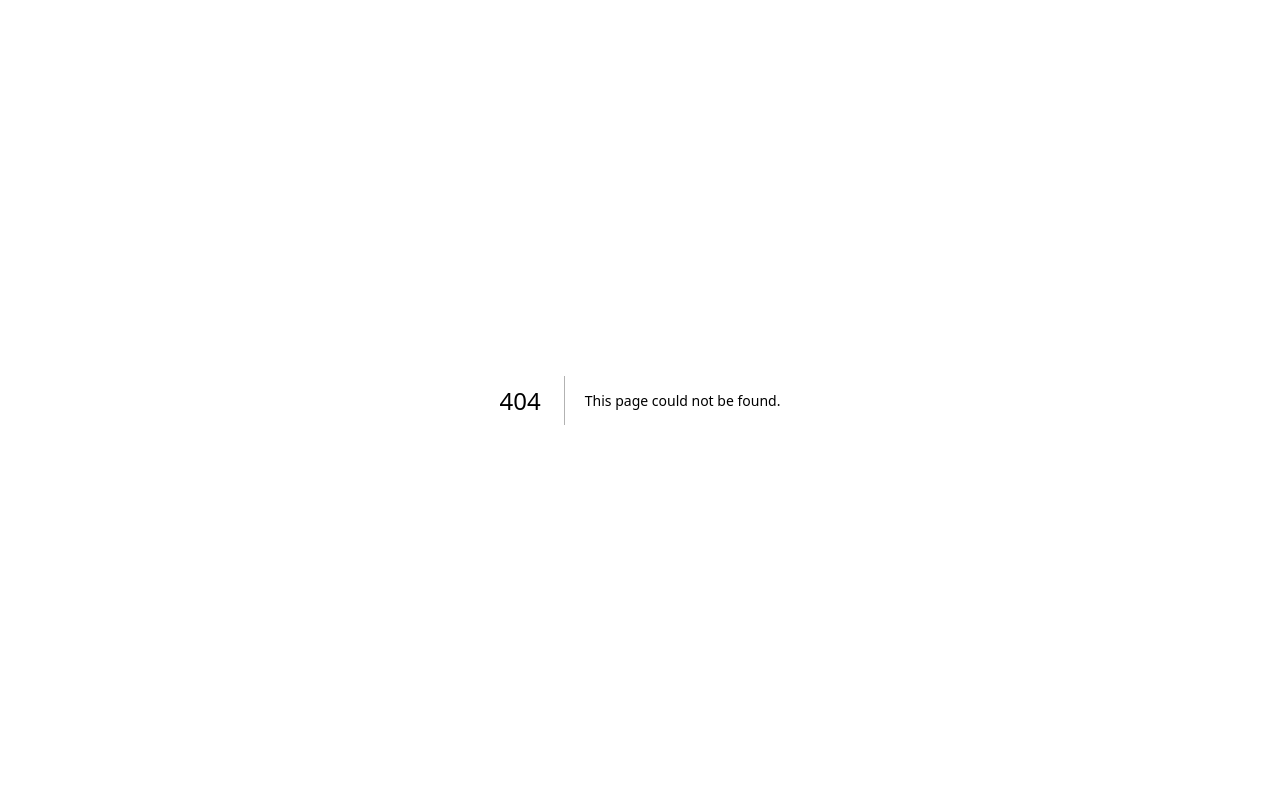
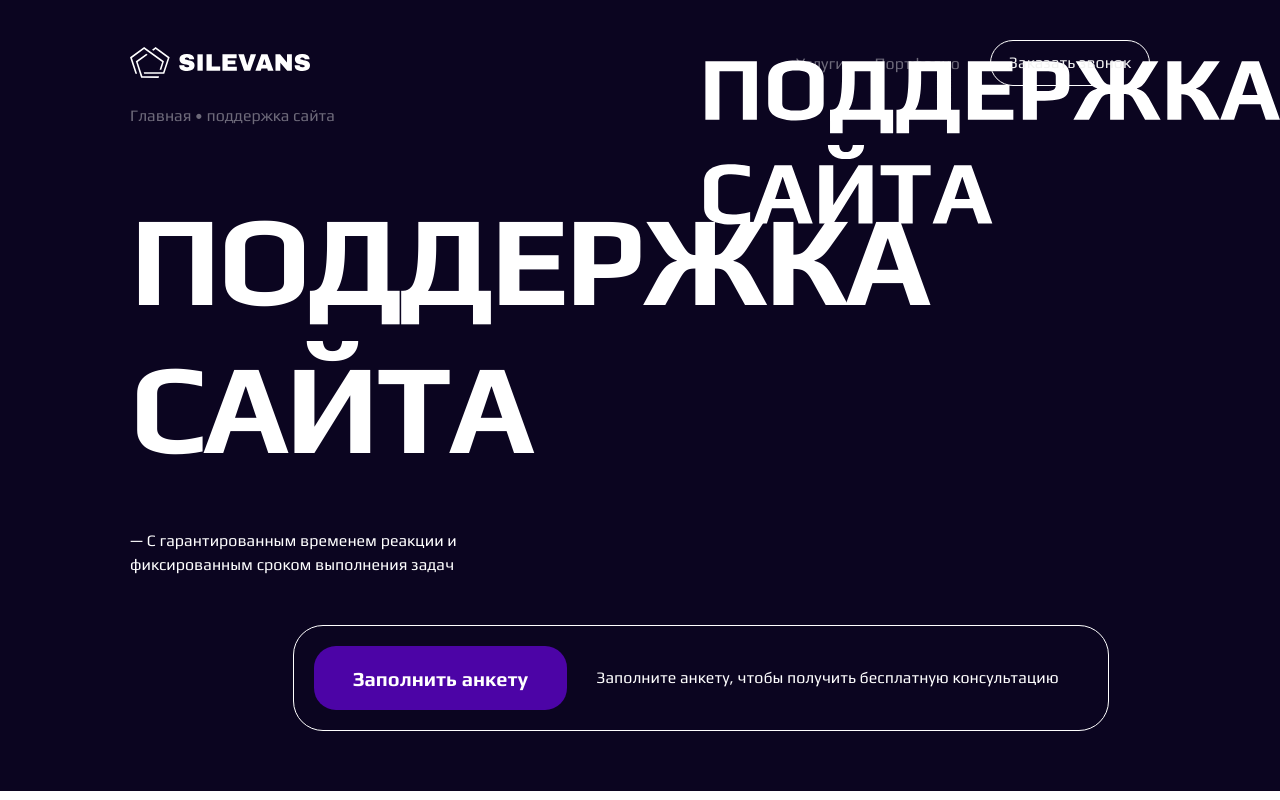
Before and after one commit to JulieBenchuk/web-studio, a Next.js app: page /support in a window 1280 px wide. Before the commit this address had no page. Built offline with nearby package versions, Linux system fonts and the light colour scheme.

Commit message:
feat: added top block to Support

```diff
--- /dev/null
+++ b/src/pages/support.tsx
@@ -0,0 +1,25 @@
+import React from 'react';
+import Head from "next/head";
+import style from "@/styles/Home.module.scss";
+import TopBlock from "@/components/common/topBlock/TopBlock";
+import bgImage from "@/assets/svg/supportBg.svg";
+
+const Support = () => {
+    return (
+        <>
+            <Head>
+                <title>Support</title>
+            </Head>
+            <main className={style.main}>
+                <TopBlock currentPage={"поддержка сайта"}
+                          serviceDescription={"— С гарантированным временем реакции и фиксированным сроком выполнения задач"}
+                          backgroundImage={bgImage.src} button={"Заполнить анкету"}
+                          buttonDescription={"Заполните анкету, чтобы получить бесплатную консультацию"}
+                />
+            </main>
+
+        </>
+    );
+};
+
+export default Support;
```
